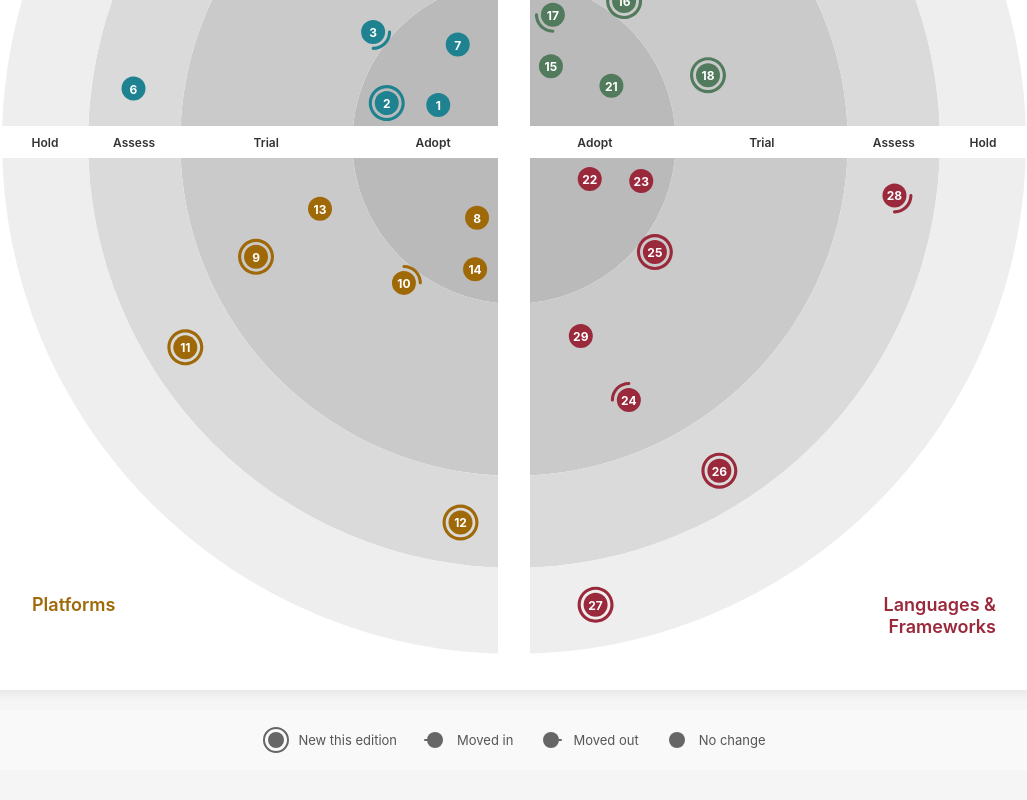
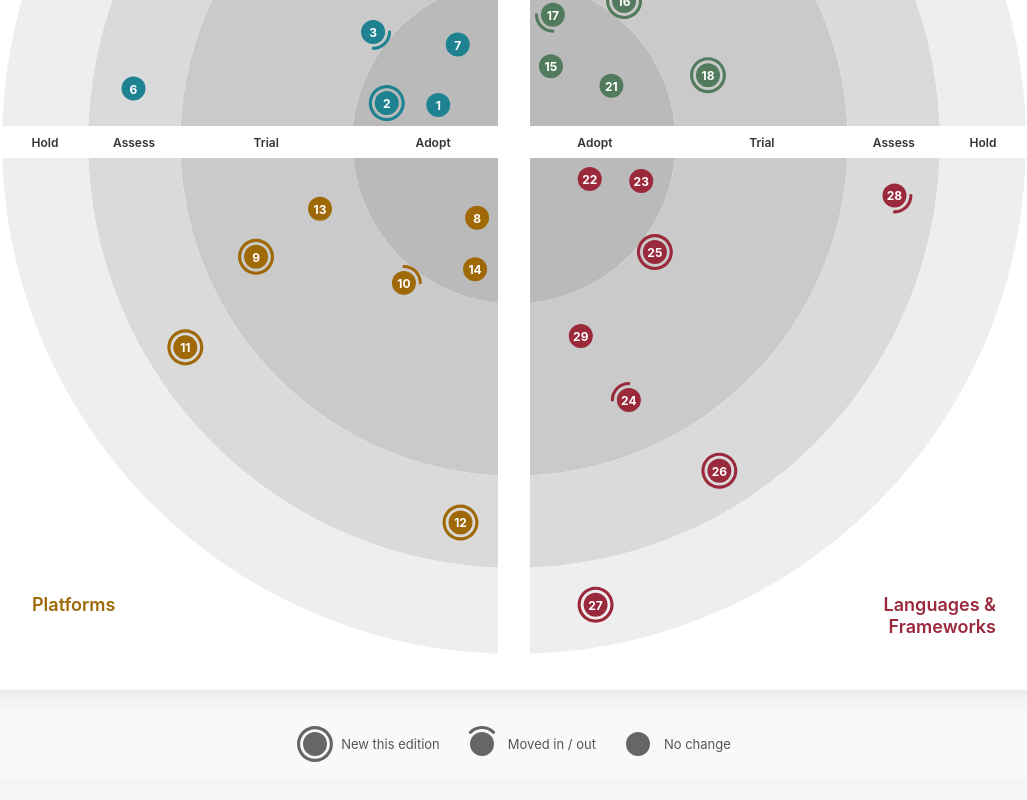
Before and after one commit to caiokf/homepage, a Vue app: page / in a window 1280 px wide. Shown: the part 652-1452 px from the top of the page, without its empty margins (126-1153 px from the left). Built offline with nearby package versions, Linux system fonts and the light colour scheme.

Commit message:
feat(radar): add blip legend icons

```diff
--- a/src/components/RadarLegend.vue
+++ b/src/components/RadarLegend.vue
@@ -1,48 +1,31 @@
 <template>
   <div class="radar-legend">
     <div class="legend-item">
-      <svg width="28" height="28" viewBox="0 0 28 28">
-        <circle cx="14" cy="14" r="8" fill="#666" />
-        <circle cx="14" cy="14" r="12" fill="none" stroke="#666" stroke-width="2" />
+      <svg width="36" height="36" viewBox="0 0 36 36">
+        <circle cx="18" cy="18" r="12" fill="#666" />
+        <path
+          d="M18 36C8.07 36 0 27.93 0 18S8.07 0 18 0c9.92 0 18 8.07 18 18S27.93 36 18 36zM18 3.14C9.81 3.14 3.14 9.81 3.14 18S9.81 32.86 18 32.86S32.86 26.19 32.86 18S26.19 3.14 18 3.14z"
+          fill="#666"
+        />
       </svg>
       <span>New this edition</span>
     </div>
 
     <div class="legend-item">
-      <svg width="28" height="28" viewBox="0 0 28 28">
-        <circle cx="14" cy="14" r="8" fill="#666" />
+      <svg width="36" height="36" viewBox="0 0 36 36">
+        <circle cx="18" cy="18" r="12" fill="#666" />
         <path
-          d="M7 14 L21 14 M17 10 L21 14 L17 18"
-          fill="none"
-          stroke="#666"
-          stroke-width="2"
-          stroke-linecap="round"
-          stroke-linejoin="round"
-          transform="translate(-3, 0)"
+          d="M16.5 1.56c0 .86.7 1.56 1.56 1.56c8.16 0 14.8 6.64 14.8 14.8c0 .86.7 1.56 1.56 1.56c.86 0 1.56-.7 1.56-1.56C36 8.04 27.96 0 18.07 0C17.2 0 16.5.7 16.5 1.56z"
+          fill="#666"
+          transform="rotate(-45 18 18)"
         />
       </svg>
-      <span>Moved in</span>
+      <span>Moved in / out</span>
     </div>
 
     <div class="legend-item">
-      <svg width="28" height="28" viewBox="0 0 28 28">
-        <circle cx="14" cy="14" r="8" fill="#666" />
-        <path
-          d="M21 14 L7 14 M11 10 L7 14 L11 18"
-          fill="none"
-          stroke="#666"
-          stroke-width="2"
-          stroke-linecap="round"
-          stroke-linejoin="round"
-          transform="translate(3, 0)"
-        />
-      </svg>
-      <span>Moved out</span>
-    </div>
-
-    <div class="legend-item">
-      <svg width="28" height="28" viewBox="0 0 28 28">
-        <circle cx="14" cy="14" r="8" fill="#666" />
+      <svg width="36" height="36" viewBox="0 0 36 36">
+        <circle cx="18" cy="18" r="12" fill="#666" />
       </svg>
       <span>No change</span>
     </div>
```
